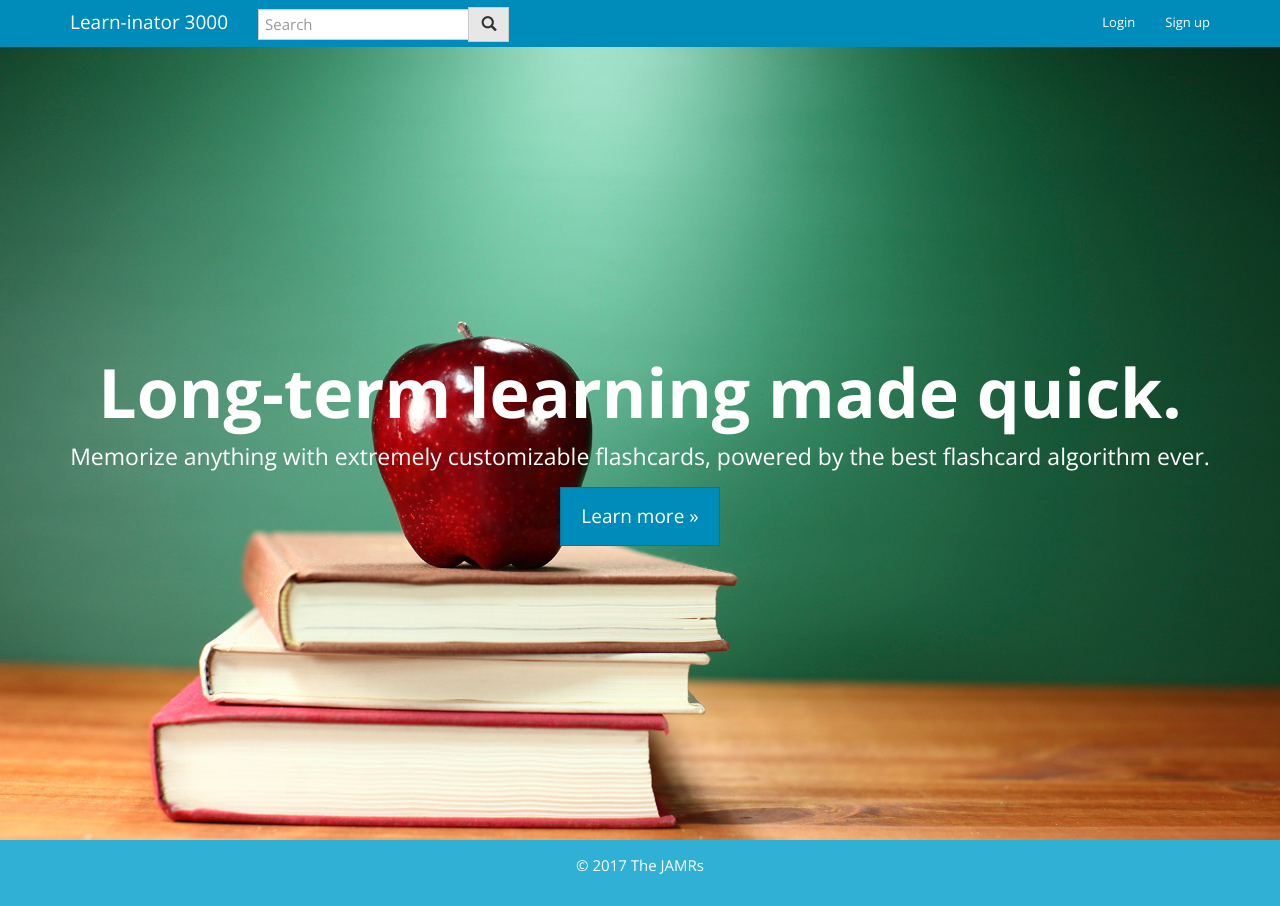
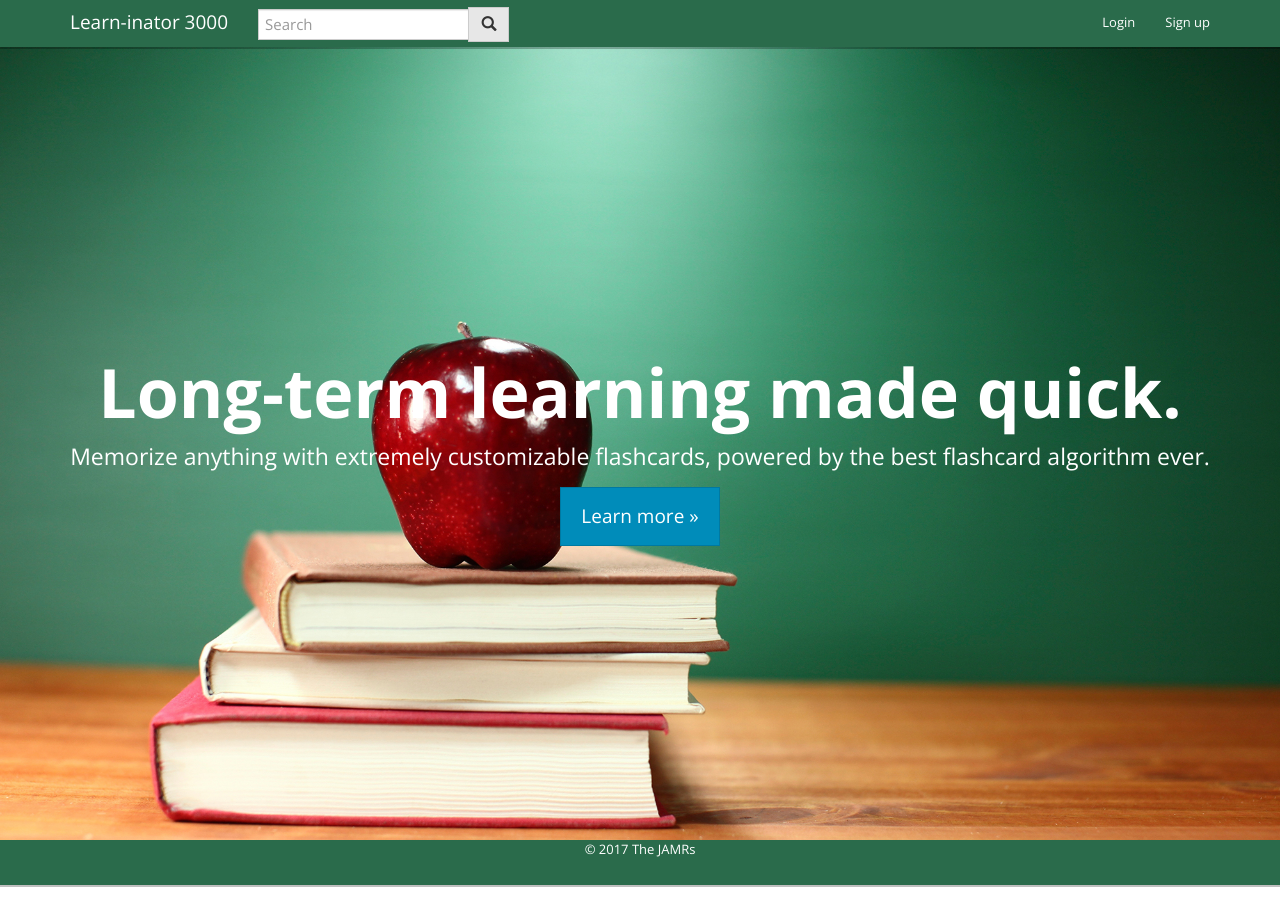
Before and after one commit to achencoms/Learner-inator, a Flask app: template project/templates/template.html in a window 1280 px wide. Before the commit the page ends 874 px from the top, so only its background shows below. Run offline with Flask 2, Linux system fonts and the light colour scheme; the template is opened without the code that fills it, so the values that code supplies are empty; some libraries are stand-ins or nearby versions.

Commit message:
index styling edits

```diff
--- a/project/static/custom-base.css
+++ b/project/static/custom-base.css
@@ -5,6 +5,13 @@ body {
 }
 
 .navbar {
+    background-color: #2A6B4B;
+    /*-webkit-box-shadow: 0 8px 6px -6px #999;
+    -moz-box-shadow: 0 8px 6px -6px #999;
+    box-shadow: 0 0px 6px 0px #999;*/
+    -webkit-box-shadow: 0px 2px 0px 0px rgba(0,0,0,0.25);
+    -moz-box-shadow: 0px 2px 0px 0px rgba(0,0,0,0.25);
+    box-shadow: 0px 2px 0px 0px rgba(0,0,0,0.25);
 }
 
 #nav_logo {
@@ -32,7 +39,7 @@ body {
     align-items: center;
 }
 
-.container {
+.jumbotron .container {
     text-align: center;
     color: white;
 }
--- a/project/templates/template.html
+++ b/project/templates/template.html
@@ -67,8 +67,10 @@
         </div>
     </div>
 
-    <footer>
-      <p>&copy; 2017 The JAMRs</p>
+    <footer class="navbar navbar-inverse">
+      <div class="container">
+	<span>&copy; 2017 The JAMRs</span>
+      </div>
     </footer>
 
     <!-- Bootstrap core JavaScript
--- /dev/null
+++ b/project/templates/templateBackup.html
@@ -0,0 +1 @@
+mikhail.kotlik@cslab1-12.5155:1484677509
```
